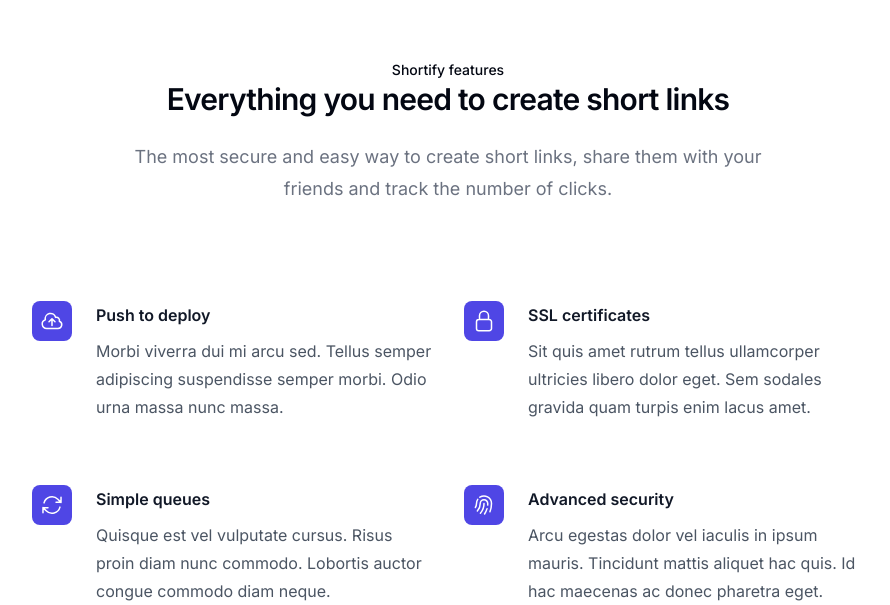
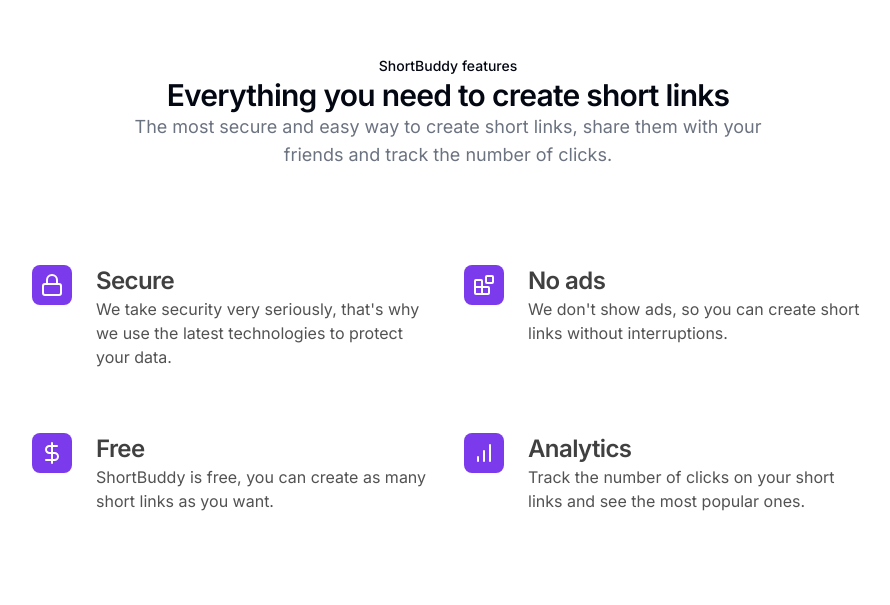
Before and after one commit to adiazt01/short_url_app, a Next.js app: page / in a window 1280 px wide. Shown: the part 673-1278 px from the top of the page, without its empty margins (192-1082 px from the left). After the commit the page ends 1186 px from the top, so only its background shows below. Built offline with nearby package versions, Linux system fonts and the light colour scheme; no server answers.

Commit message:
Update app name in Navbar and NavbarLanding components

```diff
--- a/src/app/(dashboard)/dashboard/components/Navbar.tsx
+++ b/src/app/(dashboard)/dashboard/components/Navbar.tsx
@@ -17,7 +17,7 @@ export default function Navbar() {
       <div className="flex items-center justify-between w-full md:max-w-4xl mx-auto">
         <div className="flex w-full flex-row justify-between items-center">
           <a href="/" className="text-lg font-bold">
-            Shortify
+            ShortBuddy
           </a>
           <nav className="flex flex-row justify-between items-center gap-4">
             <Link href="/dashboard">Dashboard</Link>
--- /dev/null
+++ b/src/app/(landing)/components/FooterLanding.tsx
@@ -0,0 +1,6 @@
+export function FooterLanding(){
+return (
+    <footer>
+    </footer>
+)
+}
--- a/src/app/(landing)/components/NavbarLanding.tsx
+++ b/src/app/(landing)/components/NavbarLanding.tsx
@@ -32,7 +32,7 @@ export default function NavbarLading() {
     <header className="sticky w-full top-0 flex justify-center items-center flex-row h-14 border-b backdrop-blur bg-white/50 dark:bg-black/50">
       <div className="flex justify-between items-center text-sm w-full max-w-4xl px-4">
         <Link className="font-bold" href="/">
-          Shortify
+        ShortBuddy
         </Link>
         <ul className="flex items-center flex-row gap-2 text-sm">
           <DropdownMenu>
--- a/src/app/(landing)/page.tsx
+++ b/src/app/(landing)/page.tsx
@@ -1,10 +1,36 @@
 import { Badge } from "@/components/ui/badge";
 import { Button } from "@/components/ui/button";
-import { Github } from "lucide-react";
+import { BarChart, Blocks, DollarSign, Github, Lock } from "lucide-react";
 import Link from "next/link";
 
+const features = [
+  {
+    title: "Secure",
+    description:
+      "We take security very seriously, that's why we use the latest technologies to protect your data.",
+    icon: Lock,
+  },
+  {
+    title: "No ads",
+    description:
+      "We don't show ads, so you can create short links without interruptions.",
+    icon: Blocks
+  },
+  {
+    title: "Free",
+    description:
+      "ShortBuddy is free, you can create as many short links as you want.",
+    icon: DollarSign
+  },
+  {
+    title: "Analytics",
+    description:
+      "Track the number of clicks on your short links and see the most popular ones.",
+    icon: BarChart
+  },
+];
+
 export default function HomePage() {
-  /* FIXME end */
   return (
     <>
       <main className="mt-40">
@@ -14,10 +40,10 @@ export default function HomePage() {
               <Github className="w-4 h-4 mr-1.5" />
               In continuos development
             </Badge>
-            <h1 className="scroll-m-20 text-center text-5xl font-extrabold tracking-tight md:text-7xl">
-              Welcome to Shortify
+            <h1 className="scroll-m-20 text-center text-4xl font-extrabold tracking-tight md:text-6xl">
+              Welcome to ShortBuddy
             </h1>
-            <p className="text-xl text-center text-muted-foreground max-w-lg">
+            <p className="text-xl text-center text-muted-foreground mt-2 max-w-lg">
               Create short links and share them with your friends in a secure
               way, for free and without ads.
             </p>
@@ -47,119 +73,33 @@ export default function HomePage() {
         <div className="mx-auto max-w-7xl px-6 lg:px-8">
           <div className="mx-auto max-w-2xl lg:text-center">
             <small className="text-sm font-medium leading-none">
-              Shortify features
+            ShortBuddy features
             </small>
             <h2 className="text-3xl font-semibold tracking-tight">
               Everything you need to create short links
             </h2>
-            <p className="mt-6 text-lg leading-8 text-muted-foreground">
+            <p className="text-lg text-muted-foreground">
               The most secure and easy way to create short links, share them
               with your friends and track the number of clicks.
             </p>
           </div>
           <div className="mx-auto mt-16 max-w-2xl sm:mt-20 lg:mt-24 lg:max-w-4xl">
             <div className="grid max-w-xl grid-cols-1 gap-x-8 gap-y-10 lg:max-w-none lg:grid-cols-2 lg:gap-y-16">
-              <div className="relative pl-16">
-                <div className="text-base font-semibold leading-7 text-gray-900">
-                  <div className="absolute left-0 top-0 flex h-10 w-10 items-center justify-center rounded-lg bg-indigo-600">
-                    <svg
-                      className="h-6 w-6 text-white"
-                      fill="none"
-                      viewBox="0 0 24 24"
-                      stroke-width="1.5"
-                      stroke="currentColor"
-                      aria-hidden="true"
-                    >
-                      <path
-                        stroke-linecap="round"
-                        stroke-linejoin="round"
-                        d="M12 16.5V9.75m0 0l3 3m-3-3l-3 3M6.75 19.5a4.5 4.5 0 01-1.41-8.775 5.25 5.25 0 0110.233-2.33 3 3 0 013.758 3.848A3.752 3.752 0 0118 19.5H6.75z"
-                      />
-                    </svg>
+              {features.map((feature, index) => (
+                <article key={index} className="relative pl-16">
+                  <div className="text-base font-semibold leading-7 text-gray-900">
+                    <div className="absolute left-0 top-0 flex h-10 w-10 items-center justify-center rounded-lg bg-primary">
+                      <feature.icon className="w-6 h-6 text-white" />
+                    </div>
+                    <h3 className="text-neutral-700 dark:text-neutral-300 text-2xl font-semibold tracking-tight">
+                      {feature.title}
+                    </h3>
                   </div>
-                  Push to deploy
-                </div>
-                <div className="mt-2 text-base leading-7 text-gray-600">
-                  Morbi viverra dui mi arcu sed. Tellus semper adipiscing
-                  suspendisse semper morbi. Odio urna massa nunc massa.
-                </div>
-              </div>
-              <div className="relative pl-16">
-                <dt className="text-base font-semibold leading-7 text-gray-900">
-                  <div className="absolute left-0 top-0 flex h-10 w-10 items-center justify-center rounded-lg bg-indigo-600">
-                    <svg
-                      className="h-6 w-6 text-white"
-                      fill="none"
-                      viewBox="0 0 24 24"
-                      stroke-width="1.5"
-                      stroke="currentColor"
-                      aria-hidden="true"
-                    >
-                      <path
-                        stroke-linecap="round"
-                        stroke-linejoin="round"
-                        d="M16.5 10.5V6.75a4.5 4.5 0 10-9 0v3.75m-.75 11.25h10.5a2.25 2.25 0 002.25-2.25v-6.75a2.25 2.25 0 00-2.25-2.25H6.75a2.25 2.25 0 00-2.25 2.25v6.75a2.25 2.25 0 002.25 2.25z"
-                      />
-                    </svg>
-                  </div>
-                  SSL certificates
-                </dt>
-                <dd className="mt-2 text-base leading-7 text-gray-600">
-                  Sit quis amet rutrum tellus ullamcorper ultricies libero dolor
-                  eget. Sem sodales gravida quam turpis enim lacus amet.
-                </dd>
-              </div>
-              <div className="relative pl-16">
-                <dt className="text-base font-semibold leading-7 text-gray-900">
-                  <div className="absolute left-0 top-0 flex h-10 w-10 items-center justify-center rounded-lg bg-indigo-600">
-                    <svg
-                      className="h-6 w-6 text-white"
-                      fill="none"
-                      viewBox="0 0 24 24"
-                      stroke-width="1.5"
-                      stroke="currentColor"
-                      aria-hidden="true"
-                    >
-                      <path
-                        stroke-linecap="round"
-                        stroke-linejoin="round"
-                        d="M16.023 9.348h4.992v-.001M2.985 19.644v-4.992m0 0h4.992m-4.993 0l3.181 3.183a8.25 8.25 0 0013.803-3.7M4.031 9.865a8.25 8.25 0 0113.803-3.7l3.181 3.182m0-4.991v4.99"
-                      />
-                    </svg>
-                  </div>
-                  Simple queues
-                </dt>
-                <dd className="mt-2 text-base leading-7 text-gray-600">
-                  Quisque est vel vulputate cursus. Risus proin diam nunc
-                  commodo. Lobortis auctor congue commodo diam neque.
-                </dd>
-              </div>
-              <div className="relative pl-16">
-                <dt className="text-base font-semibold leading-7 text-gray-900">
-                  <div className="absolute left-0 top-0 flex h-10 w-10 items-center justify-center rounded-lg bg-indigo-600">
-                    <svg
-                      className="h-6 w-6 text-white"
-                      fill="none"
-                      viewBox="0 0 24 24"
-                      stroke-width="1.5"
-                      stroke="currentColor"
-                      aria-hidden="true"
-                    >
-                      <path
-                        stroke-linecap="round"
-                        stroke-linejoin="round"
-                        d="M7.864 4.243A7.5 7.5 0 0119.5 10.5c0 2.92-.556 5.709-1.568 8.268M5.742 6.364A7.465 7.465 0 004.5 10.5a7.464 7.464 0 01-1.15 3.993m1.989 3.559A11.209 11.209 0 008.25 10.5a3.75 3.75 0 117.5 0c0 .527-.021 1.049-.064 1.565M12 10.5a14.94 14.94 0 01-3.6 9.75m6.633-4.596a18.666 18.666 0 01-2.485 5.33"
-                      />
-                    </svg>
-                  </div>
-                  Advanced security
-                </dt>
-                <dd className="mt-2 text-base leading-7 text-gray-600">
-                  Arcu egestas dolor vel iaculis in ipsum mauris. Tincidunt
-                  mattis aliquet hac quis. Id hac maecenas ac donec pharetra
-                  eget.
-                </dd>
-              </div>
+                  <p className=" text-neutral-600 dark:text-neutral-300">
+                    {feature.description}
+                  </p>
+                </article>
+              ))}
             </div>
           </div>
         </div>
```
